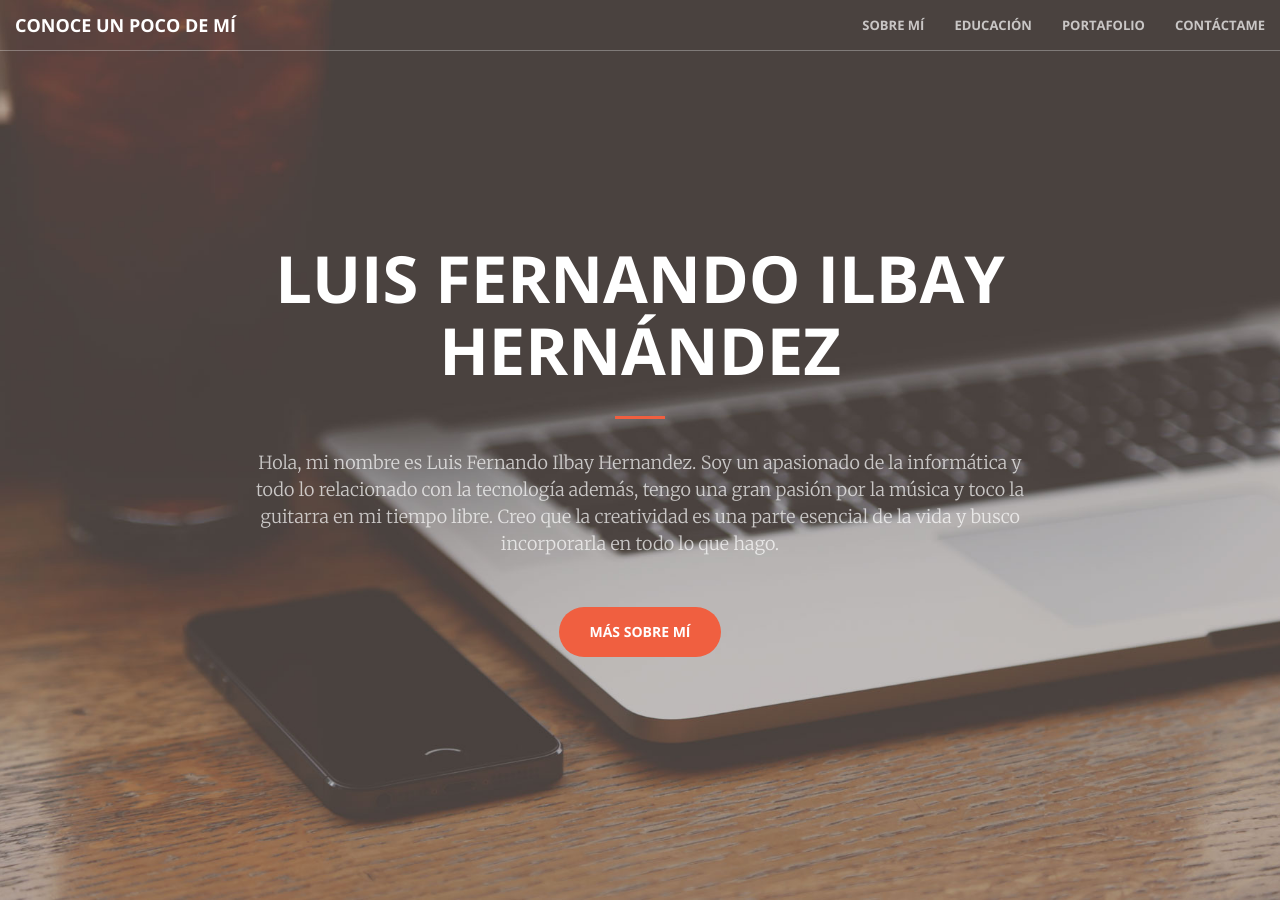
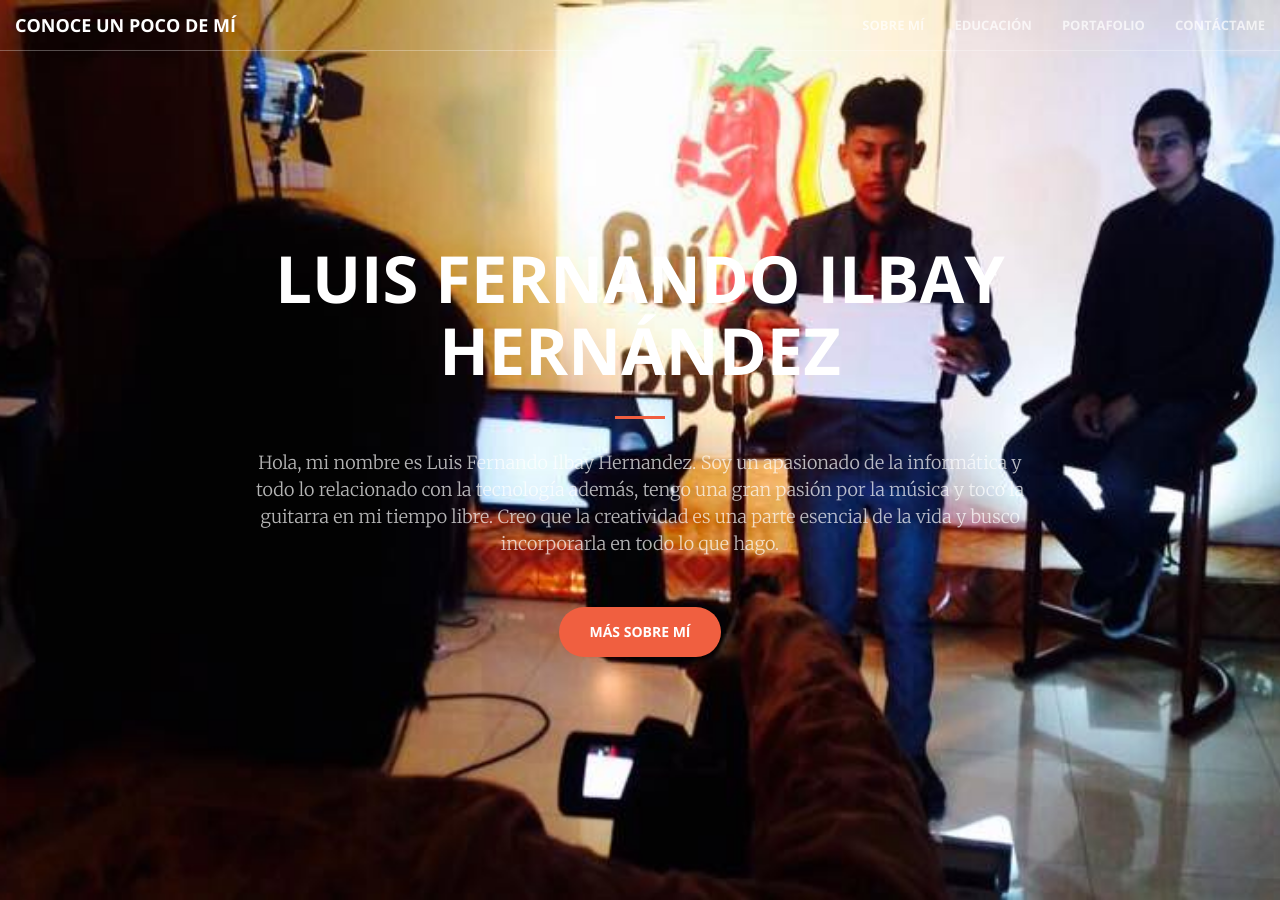
Before and after one commit to lfih-96/lfih-96.github.io, a Jekyll site: the page built from index.html, in a window 1280 px wide and 900 px high. Built offline with Jekyll 4.4.1, drawn with Linux system fonts in a browser that asks for light colours.

Commit message:
avance
Agregar imagen

```diff
--- a/_sass/_base.scss
+++ b/_sass/_base.scss
@@ -155,7 +155,7 @@ header {
     min-height: auto;
     @include background-cover;
     background-position: center;
-    background-image: url('../img/header.jpg');
+    background-image: url('../img/fer1.jpg');
     text-align: center;
     color: white;
     .header-content {
```
Also changed, not shown: img/fer1.jpg (added), img/header.jpg (deleted).
